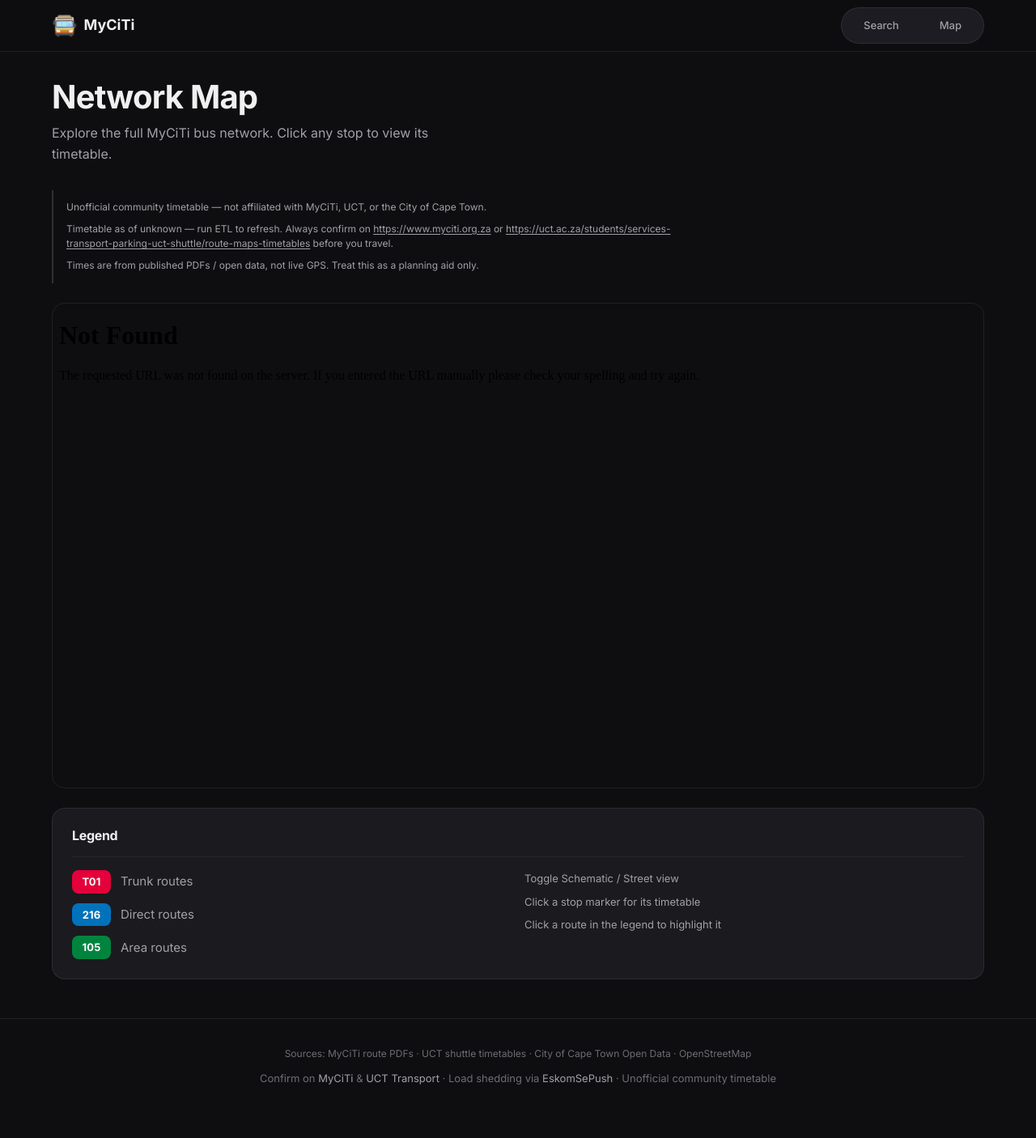
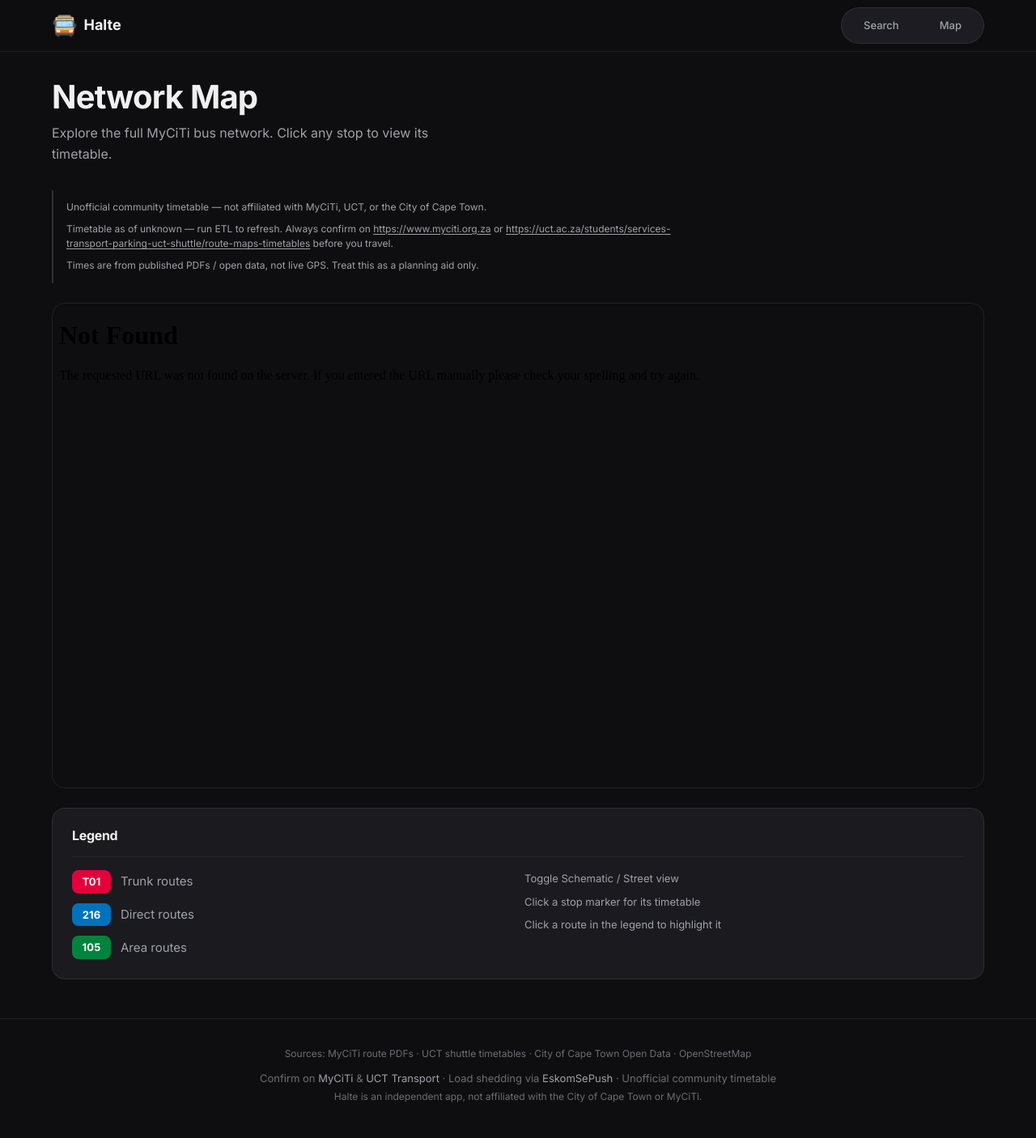
Before and after one commit to Vambane/mycity-bus-schedule, a Flask app: template fastapi_app/templates/pages/system_map.html in a window 1280 px wide. Shown: the whole page at 81% size. Before the commit the page ends 1340 px from the top, so only its background shows below. Run offline with Flask 3, Linux system fonts and the light colour scheme; the template is opened without the code that fills it, so the values that code supplies are empty.

Commit message:
Rebrand product to Halte; add independence disclaimer in footer

```diff
--- a/app.py
+++ b/app.py
@@ -416,12 +416,12 @@ def main() -> None:
     """MyCiTi Bus Timetable — Streamlit entry point."""
 
     st.set_page_config(
-        page_title="MyCiTi Bus Timetable",
+        page_title="Halte",
         page_icon="🚌",
         layout="centered",
     )
 
-    st.title("🚌 MyCiTi Bus Timetable")
+    st.title("🚌 Halte")
     st.caption("Western Cape · Data sourced from myciti.org.za")
 
     # --- Connection check ---
--- a/fastapi_app/main.py
+++ b/fastapi_app/main.py
@@ -31,7 +31,7 @@ APP_VERSION = "2.0.0"
 async def lifespan(app: FastAPI):
     """Application lifespan events."""
     # Startup
-    logger.info("Starting MyCiTi Bus Timetable application...")
+    logger.info("Starting Halte application...")
     init_connection_pool()
     yield
     # Shutdown
@@ -41,7 +41,7 @@ async def lifespan(app: FastAPI):
 
 # Create FastAPI app
 app = FastAPI(
-    title="MyCiTi Bus Timetable",
+    title="Halte",
     description="Journey planning and timetable system for MyCiTi buses in Cape Town",
     version=APP_VERSION,
     lifespan=lifespan,
--- a/fastapi_app/templates/base.html
+++ b/fastapi_app/templates/base.html
@@ -3,8 +3,13 @@
 <head>
   <meta charset="UTF-8">
   <meta name="viewport" content="width=device-width, initial-scale=1.0">
-  <meta name="description" content="MyCiTi bus timetables and journey planning for Cape Town">
-  <title>{% block title %}MyCiTi Bus Timetable{% endblock %}</title>
+  {%- set app_name = "Halte" -%}
+  {%- set app_disclaimer = "Halte is an independent app, not affiliated with the City of Cape Town or MyCiTi." -%}
+  <meta name="description" content="Halte: MyCiTi and UCT Jammie shuttle timetables and journey planning for Cape Town">
+  <meta property="og:site_name" content="{{ app_name }}">
+  <meta property="og:title" content="{{ app_name }}">
+  <meta property="og:description" content="Halte: MyCiTi and UCT Jammie shuttle timetables and journey planning for Cape Town">
+  <title>{% block title %}Halte{% endblock %}</title>
 
   <!-- Design system -->
   <link rel="stylesheet" href="/static/css/tokens.css?v={{ asset_v }}">
@@ -29,9 +34,9 @@
   <!-- ====== HEADER ====== -->
   <header class="header" role="banner">
     <div class="header-inner">
-      <a href="/" class="logo" aria-label="MyCiTi home">
+      <a href="/" class="logo" aria-label="Halte home">
         <span class="logo-icon" aria-hidden="true">&#x1F68D;</span>
-        MyCiTi
+        Halte
       </a>
 
       <nav class="nav-pills" role="navigation" aria-label="Main navigation">
@@ -90,6 +95,7 @@
           &middot;
           Unofficial community timetable
         </p>
+        <p class="footer-sources footer-disclaimer">{{ app_disclaimer }}</p>
       </div>
     </div>
   </footer>
--- a/fastapi_app/templates/pages/index.html
+++ b/fastapi_app/templates/pages/index.html
@@ -1,6 +1,6 @@
 {% extends "base.html" %}
 
-{% block title %}Journey Search - MyCiTi Timetable{% endblock %}
+{% block title %}Journey Search - Halte{% endblock %}
 
 {% block content %}
 <div class="search-page">
--- a/fastapi_app/templates/pages/journey.html
+++ b/fastapi_app/templates/pages/journey.html
@@ -1,6 +1,6 @@
 {% extends "base.html" %}
 
-{% block title %}{% if journey %}{{ journey.from_stop }} → {{ journey.to_stop }}{% else %}Journey{% endif %} - MyCiTi Timetable{% endblock %}
+{% block title %}{% if journey %}{{ journey.from_stop }} → {{ journey.to_stop }}{% else %}Journey{% endif %} - Halte{% endblock %}
 
 {% block content %}
 <div class="journey-page">
--- a/fastapi_app/templates/pages/stop.html
+++ b/fastapi_app/templates/pages/stop.html
@@ -1,6 +1,6 @@
 {% extends "base.html" %}
 
-{% block title %}{{ stop_name }} - MyCiTi Timetable{% endblock %}
+{% block title %}{{ stop_name }} - Halte{% endblock %}
 
 {% block content %}
 <div class="stop-page">
--- a/fastapi_app/templates/pages/system_map.html
+++ b/fastapi_app/templates/pages/system_map.html
@@ -1,6 +1,6 @@
 {% extends "base.html" %}
 
-{% block title %}Network Map - MyCiTi Timetable{% endblock %}
+{% block title %}Network Map - Halte{% endblock %}
 
 {% block content %}
 <div class="map-page">
@@ -16,7 +16,7 @@
     <iframe
       src="{{ map_iframe_src | default('/static/map/system_map.html') }}"
       style="width: 100%; height: 100%; border: none;"
-      title="MyCiTi System Map"
+      title="Halte network map"
       loading="lazy">
     </iframe>
   </div>
```
Also changed, not shown: tests/test_halte_brand.py (added, +13 -0 lines), README.md.
